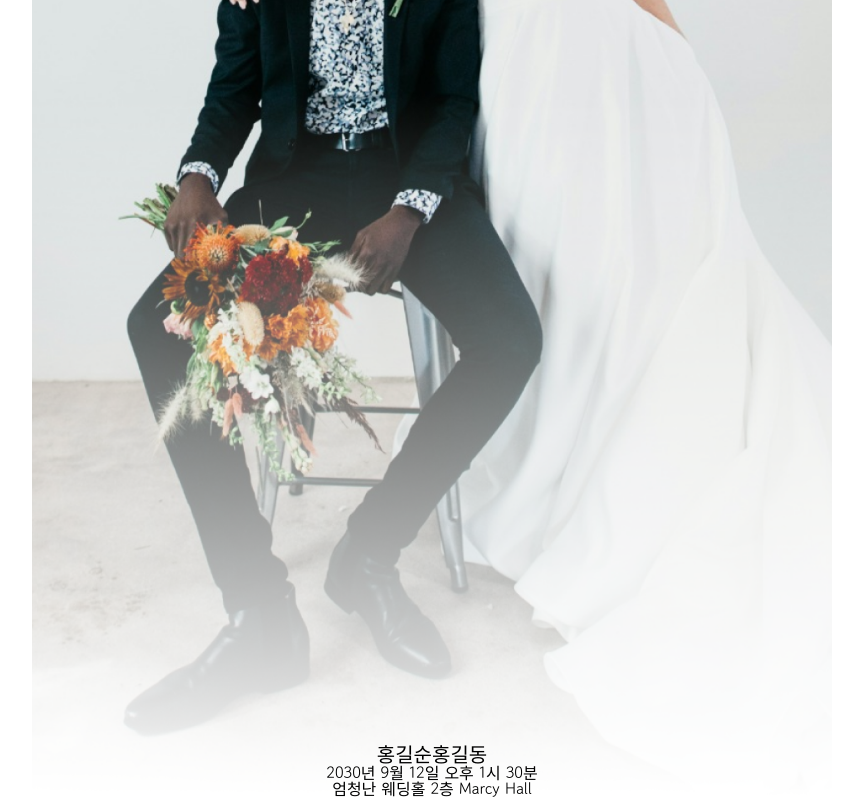
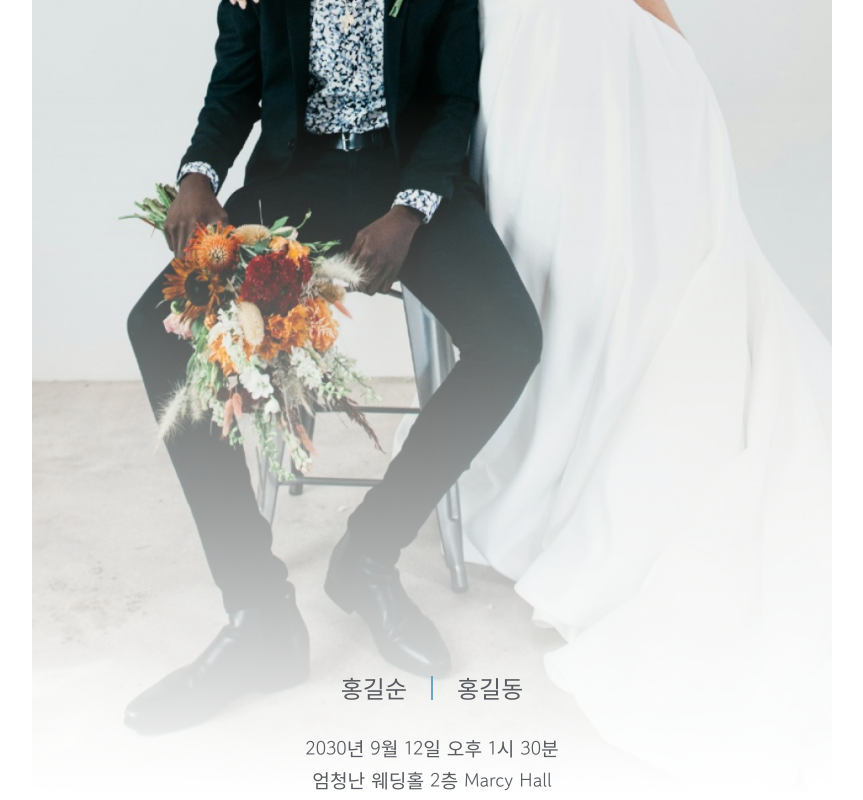
Before and after one commit to HyerimKimm/mobile-invitation, a Next.js app: page / in a window 1280 px wide. Shown: the part 681-1481 px from the top of the page, without its empty margins (208-1071 px from the left). Built offline with nearby package versions, Linux system fonts and the light colour scheme.

Commit message:
Feat. TitleContents 퍼블리시

```diff
--- a/components/title_content/TitleContents.module.scss
+++ b/components/title_content/TitleContents.module.scss
@@ -16,16 +16,29 @@
   height: auto;
   position: absolute;
   bottom: 0;
+  color: $color_black;
+
+  @include flex(column, center, center);
+  gap: $spacing-2;
 }
 
 .name_wrapper {
-  @include flex(row, center, center);
   width: 100%;
   font-size: $fontsize-heading;
+
+  @include flex(row, center, center);
+  gap: $fontsize-heading;
+
+  > .patition {
+    height: $fontsize-heading;
+    width: 2px;
+    background-color: $color_primary;
+  }
 }
 
 .location_wrapper {
   @include flex(column, center, center);
   width: 100%;
   font-size: $fontsize-body;
+  line-height: 2rem;
 }
--- a/components/title_content/TitleContents.tsx
+++ b/components/title_content/TitleContents.tsx
@@ -10,6 +10,7 @@ export default function TitleContents() {
       <div className={classes.text_wrapper}>
         <p className={classes.name_wrapper}>
           <span>홍길순</span>
+          <span className={classes.patition} />
           <span>홍길동</span>
         </p>
         <p className={classes.location_wrapper}>
--- a/styles/_variables.scss
+++ b/styles/_variables.scss
@@ -20,15 +20,15 @@ $color_bus-gonghang: #6ca8ce;
 $color_bus-jikhaeng: #dd5c32;
 
 /* spacing */
-$spacing-135: 135px;
-$spacing-36: 36px;
-$spacing-10: 10px;
+$spacing-3: 3rem;
+$spacing-2: 2rem;
+$spacing-1: 1rem;
 
 /* font-size */
-$fontsize-heading: 20px;
-$fontsize-body: 16px;
-$fontsize-caption_big: 14px;
-$fontsize-caption_small: 12px;
+$fontsize-heading: 1.5rem;
+$fontsize-body: 1.2rem;
+$fontsize-caption_big: 1rem;
+$fontsize-caption_small: 0.8rem;
 
 /* font-family */
 $font_family-gowun_dodum: "Gowun Dodum";
```
